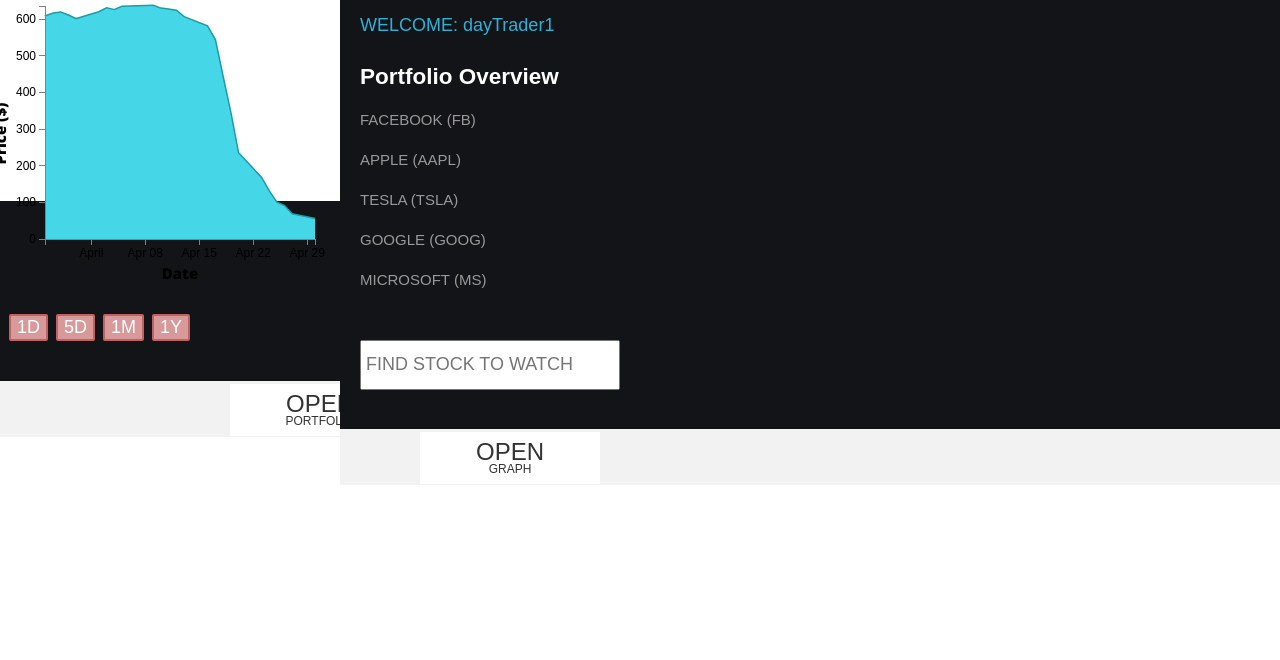
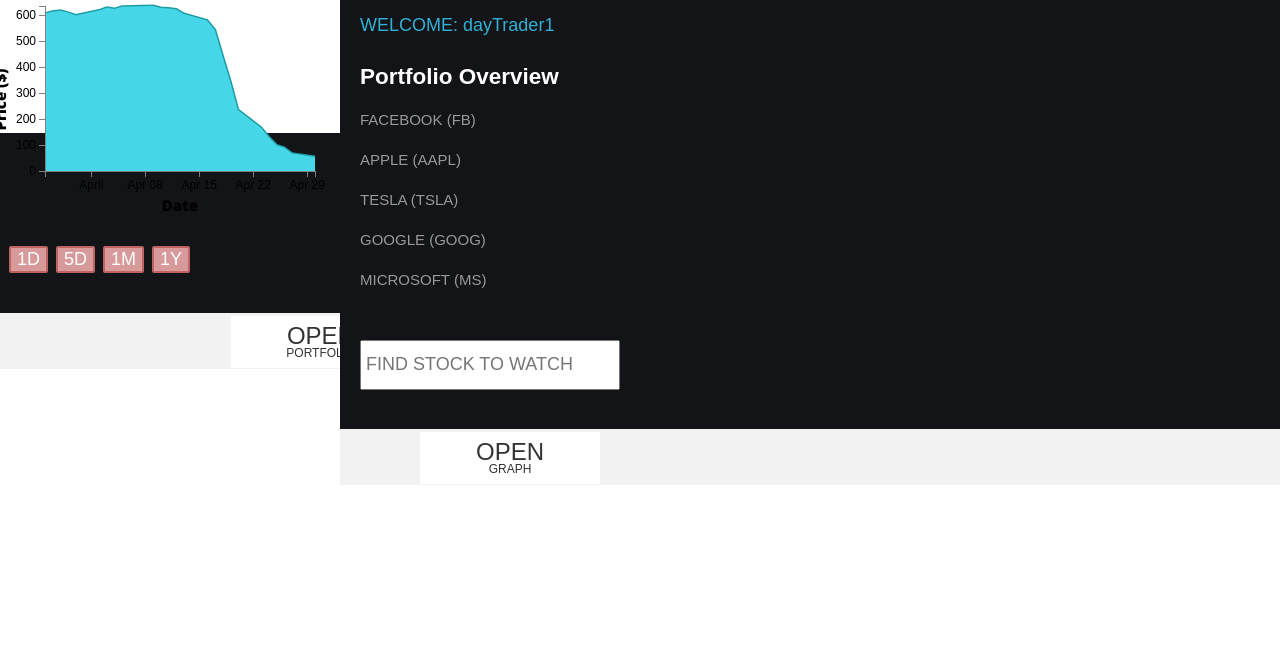
Before and after one commit to stockwatchers/saturday, a website: page public/profile.html in a window 1280 px wide. Shown: the part 140-800 px from the top of the page. Drawn offline with nearby package versions, Linux system fonts and the light colour scheme; no server answers; a web font is replaced by a local one.

Commit message:
current ui build

```diff
--- a/public/profile.html
+++ b/public/profile.html
@@ -120,7 +120,7 @@
                             // Set the dimensions of the canvas / graph
                             var margin = {top: 20, right: 20, bottom: 40, left: 60},
                                 width = 350 - margin.left - margin.right,
-                                height = 293 - margin.top - margin.bottom;
+                                height = 225 - margin.top - margin.bottom;
 
                             // Parse the date / time
                             var parseDate = d3.time.format("%d-%b-%y").parse;
@@ -211,7 +211,8 @@
 
                             </script>
 
-                            <p>OPEN: <span>35.26</span></p><p>HI: <span>38.47</span></p><p>LOW: <span>35.26</span></p><p>CLOSE: <span>36.47</span> </p><p>CHANGE: <span>1.21</span></p>
+                            <p>OPEN: <span>35.26</span></p>
+                            <p>HI: <span>38.47</span></p><p>LOW: <span>35.26</span></p><p>CLOSE: <span>36.47</span> </p><p>CHANGE: <span>1.21</span></p>
 
                             <div class="rangeWrap">
                                 <div class="range">
@@ -240,4 +241,7 @@
 
     <script src="scripts.js"></script>
 
+
+    </body>
+
 </html>
```
